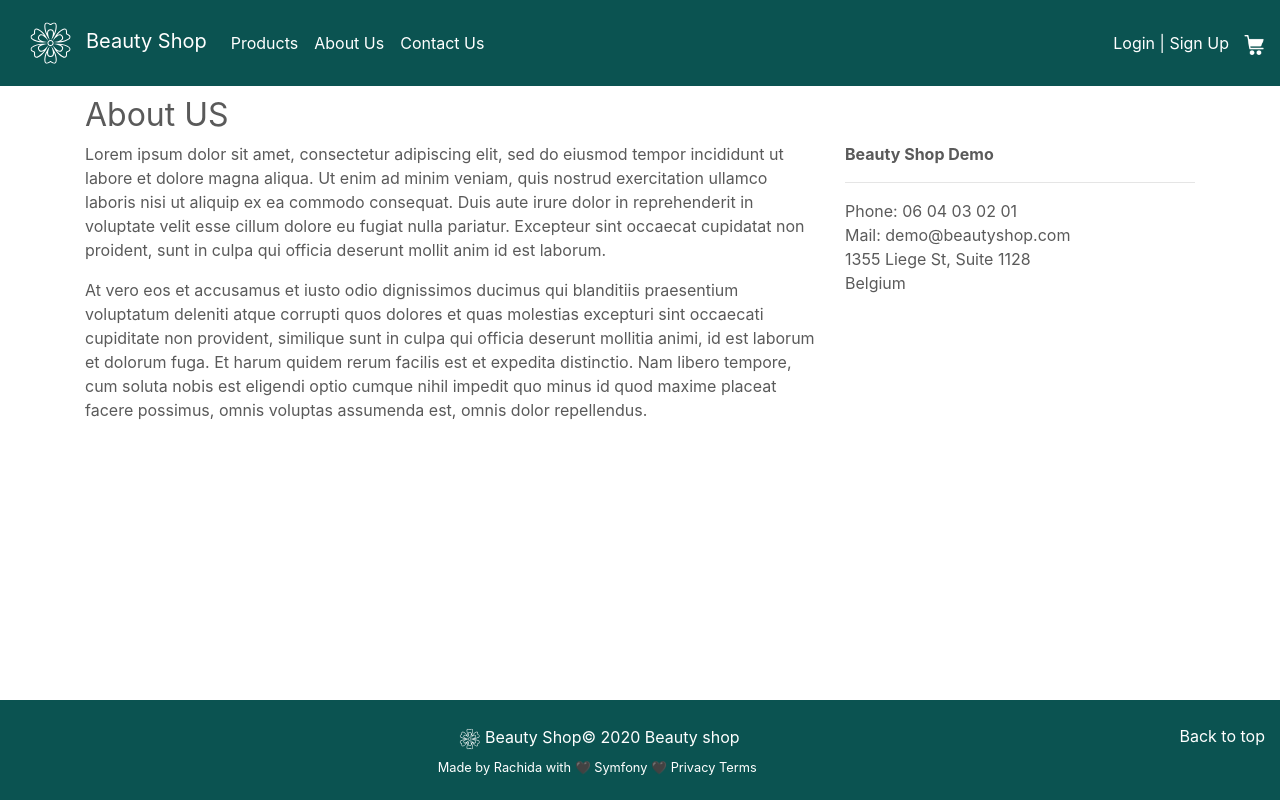
After one commit to Sanamanel/beautyshopSymfony, a Symfony app: template templates/about/index.html.twig in a window 1280 px wide. The commit adds this page. Run offline with Twig, Linux system fonts and the light colour scheme; the template is opened without the code that fills it, so the values that code supplies are empty; some libraries are stand-ins or nearby versions.

Commit message:
about page

```diff
--- /dev/null
+++ b/templates/about/index.html.twig
@@ -0,0 +1,27 @@
+{% extends 'base.html.twig' %}
+
+{% block title %}About Beauty shop Demo{% endblock %}
+
+{% block content %}
+    <h2 class="mt-4">About US</h2>
+
+    <div class="row">
+        <div class="col-md-8">
+            <p>Lorem ipsum dolor sit amet, consectetur adipiscing elit, sed do eiusmod tempor incididunt ut labore et dolore magna aliqua. Ut enim ad minim veniam, quis nostrud exercitation ullamco laboris nisi ut aliquip ex ea commodo consequat. Duis aute irure dolor in reprehenderit in voluptate velit esse cillum dolore eu fugiat nulla pariatur. Excepteur sint occaecat cupidatat non proident, sunt in culpa qui officia deserunt mollit anim id est laborum.</p>
+            <p>At vero eos et accusamus et iusto odio dignissimos ducimus qui blanditiis praesentium voluptatum deleniti atque corrupti quos dolores et quas molestias excepturi sint occaecati cupiditate non provident, similique sunt in culpa qui officia deserunt mollitia animi, id est laborum et dolorum fuga. Et harum quidem rerum facilis est et expedita distinctio. Nam libero tempore, cum soluta nobis est eligendi optio cumque nihil impedit quo minus id quod maxime placeat facere possimus, omnis voluptas assumenda est, omnis dolor repellendus.</p>
+        </div>
+        <div class="col-md-4">
+
+            <address>
+                <strong>Beauty Shop Demo</strong><br>
+                <hr>
+                Phone: 06 04 03 02 01 <br>
+                Mail: demo@beautyshop.com <br>
+
+                1355 Liege St, Suite 1128 <br>
+                Belgium
+
+            </address>
+        </div>
+    </div>
+{% endblock %}
--- a/templates/base.html.twig
+++ b/templates/base.html.twig
@@ -57,7 +57,7 @@
                     <a class="nav-link" href="{{ path('products') }}">Products </a>
                 </li>
                 <li class="nav-item active">
-                    <a class="nav-link" href="#">About Us </a>
+                    <a class="nav-link" href="{{ path('about') }}">About Us </a>
                 </li>
                 <li class="nav-item active">
                     <a class="nav-link" href="{{ path('contact') }}">Contact Us </a>
```
Also changed, not shown: src/Controller/AboutController.php (added, +18 -0 lines).
